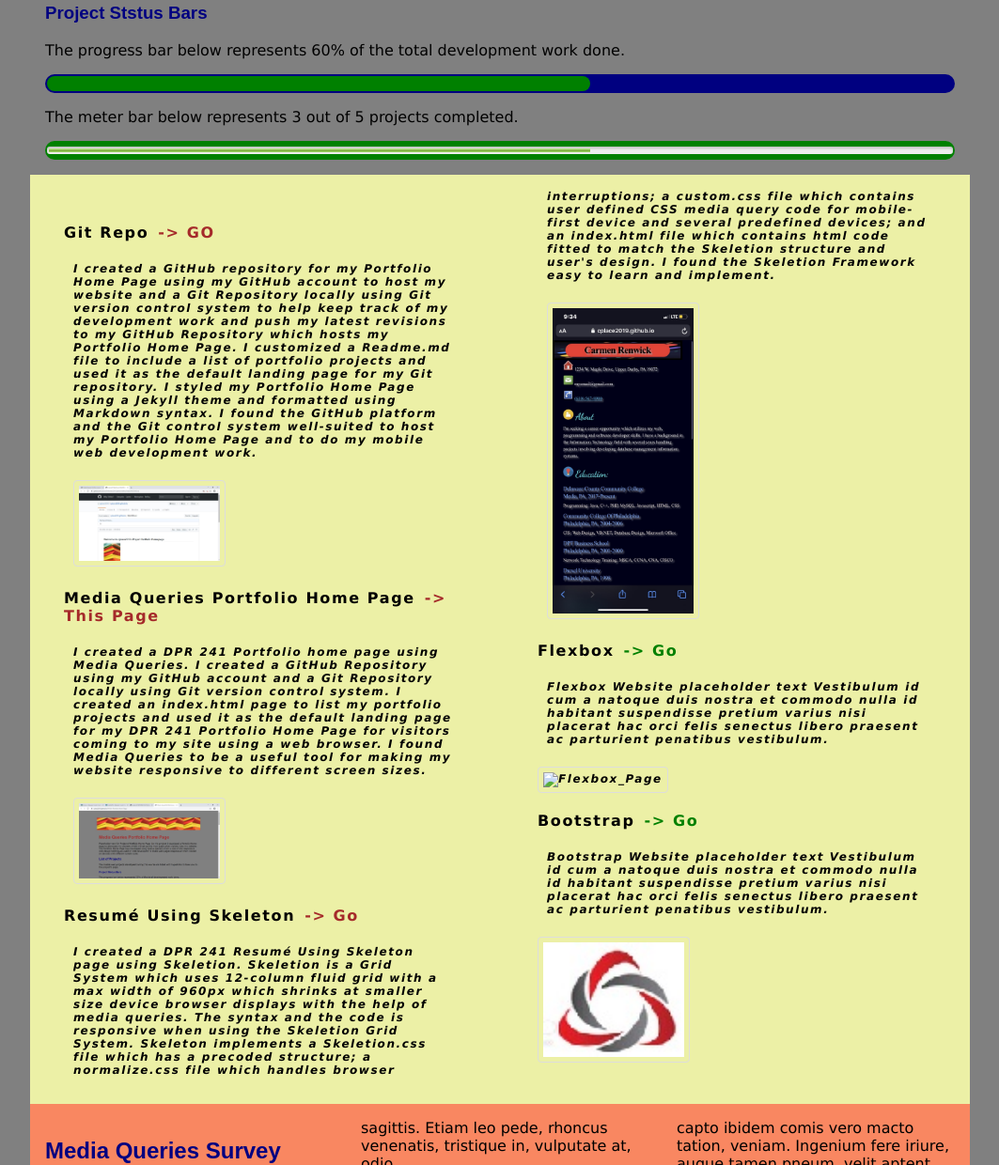
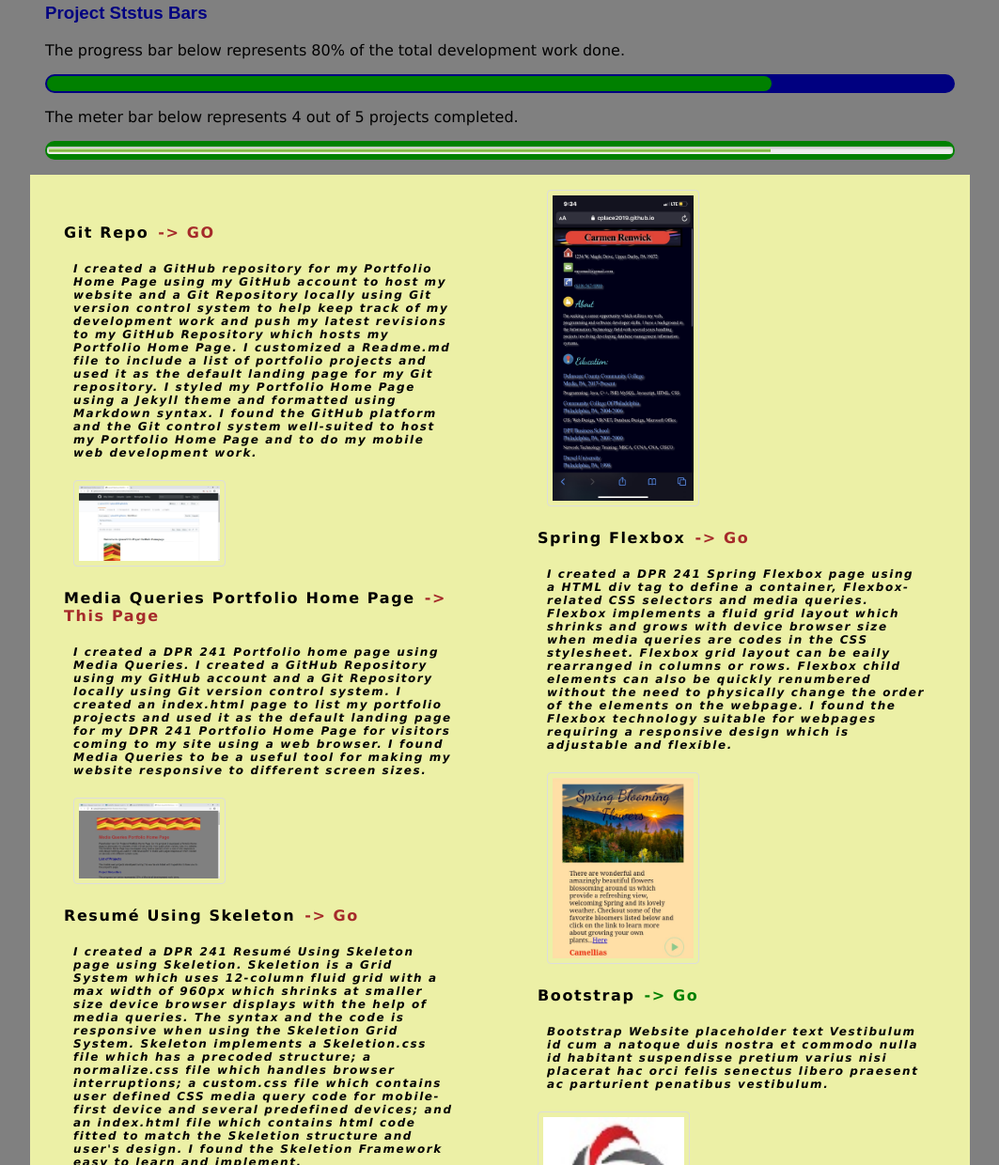
Before and after one commit to cplace2019/DPR241-Portfolio-Home-Page, a plain HTML site: page index.html in a window 1280 px wide. Shown: the part 450-1690 px from the top of the page at 94% size, without its empty margins (108-1171 px from the left). Drawn offline with Linux system fonts and the light colour scheme.

Commit message:
Edited index.html

```diff
--- a/index.html
+++ b/index.html
@@ -22,10 +22,10 @@
   <p>The mobile web projects developed during this course are listed with hyperlinks to take you to the project's page.</p>
   <div id="statsbar" class="statbarcls">
   <h3>Project Ststus Bars</h3>
-  <p>The progress bar below represents 60% of the total development work done.</p>
-  <progress max="1" value=".60">60%</progress>
-  <p>The meter bar below represents 3 out of 5 projects completed.</p>
-  <meter max="5" value ="3" title="">3 out of 5</meter>
+  <p>The progress bar below represents 80% of the total development work done.</p>
+  <progress max="1" value=".80">80%</progress>
+  <p>The meter bar below represents 4 out of 5 projects completed.</p>
+  <meter max="5" value ="4" title="">4 out of 5</meter>
   </div>
 </div><!-- end main div -->
 
@@ -52,9 +52,11 @@
 		</a>
 	  </li>
 
-      <li>Flexbox<a href="">-> Go</a>
-		<p>Flexbox Website placeholder text Vestibulum id cum a natoque duis nostra et commodo nulla id habitant suspendisse pretium varius nisi placerat hac orci felis senectus libero praesent ac parturient penatibus vestibulum.</p>
-		<img src="zFlexboxPage.jpg" alt="Flexbox_Page" />
+      <li>Spring Flexbox<a href="https://cplace2019.github.io/DPR241-SpringFlexbox-Page/">-> Go</a>
+		<p>I created a DPR 241 Spring Flexbox page using a HTML div tag to define a container, Flexbox-related CSS selectors and media queries.   Flexbox implements a fluid grid layout which shrinks and grows with  device browser size when media queries are codes in the CSS stylesheet.   Flexbox grid layout can be eaily rearranged in columns or rows.  Flexbox child elements can also be quickly renumbered without the need to physically change the order of the elements on the webpage.  I found the Flexbox technology suitable for webpages requiring a responsive design which is adjustable and flexible.</p>
+		<a target="_blank" href="https://cplace2019.github.io/DPR241-SpringFlexbox-Page/">
+			<img src="zSpringFlexboxPage.jpg" alt="Spring_Flexbox_Page" style="width:150px height:150px">
+		</a>
 	  </li>
 
       <li>Bootstrap<a href="">-> Go</a>
```
